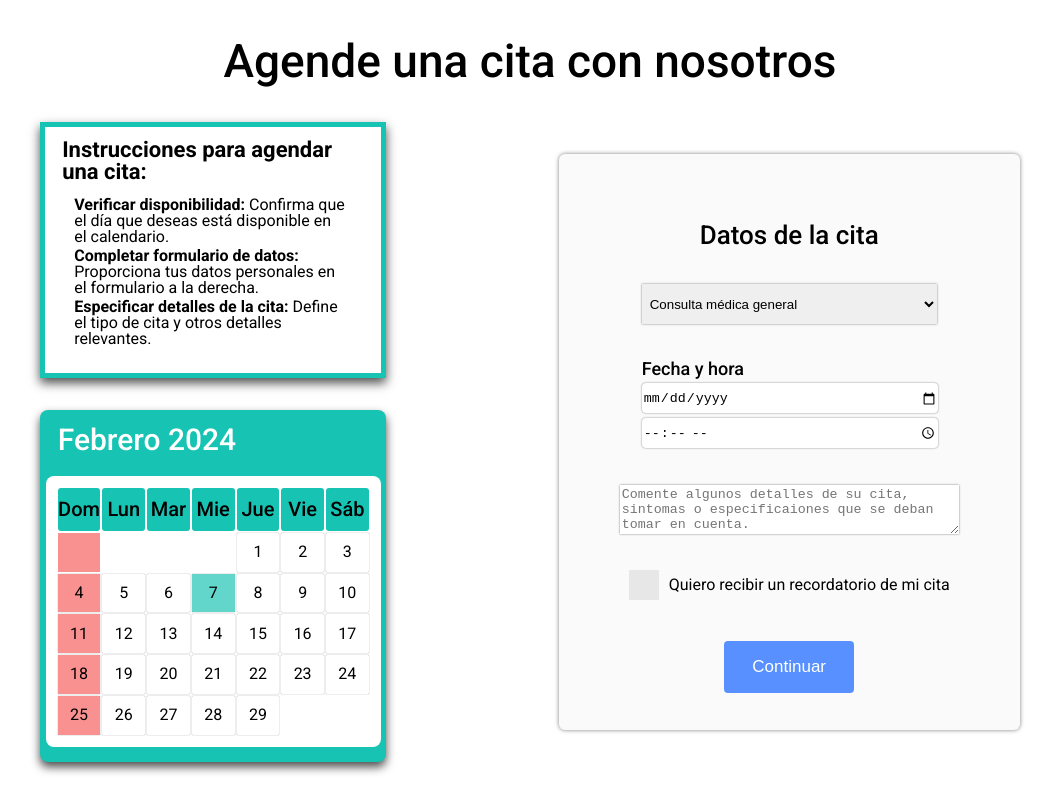
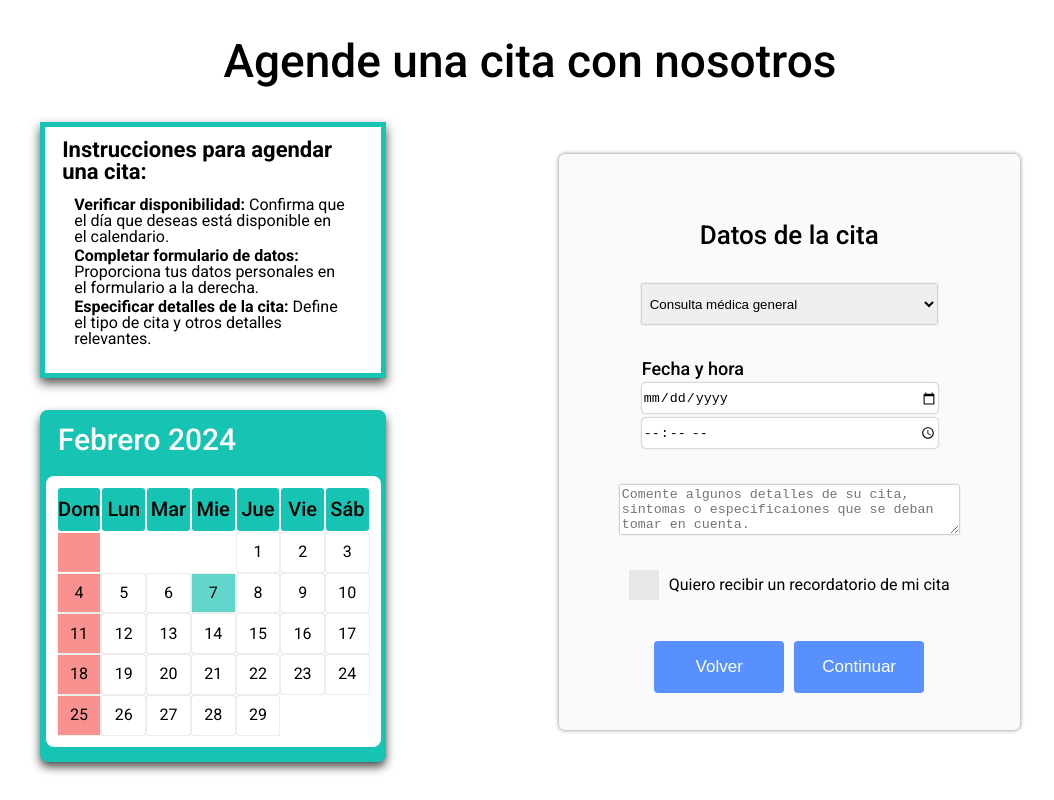
Before and after one commit to LTovarAlc/SaludTotal-, a React (Create React App) app: page / in a window 1280 px wide. Both pictures are taken after a click on the button "Continuar". Shown: the part 2392-3192 px from the top of the page, without its empty margins (110-1164 px from the left). Built offline with nearby package versions, Linux system fonts and the light colour scheme; no server answers.

Commit message:
add steper 50%

```diff
--- a/src/components/button/button.jsx
+++ b/src/components/button/button.jsx
@@ -1,8 +1,8 @@
 import "./button.css";
 
-const Button = ({text}) => {
+const Button = ({text, onClick}) => {
   return (
-    <button className="buttonForm">
+    <button className="buttonForm" onClick={onClick}>
       <span>{text}</span>
     </button>
   );
--- /dev/null
+++ b/src/components/button/buttonBack.css
@@ -0,0 +1,39 @@
+.buttonForm {
+    display: inline-block;
+    border-radius: 4px;
+    background-color: #5891ff;
+    border: none;
+    color: #ffffff;
+    text-align: center;
+    font-size: 17px;
+    padding: 16px;
+    width: 130px;
+    transition: all 0.5s;
+    cursor: pointer;
+    margin: 5px;
+  }
+
+  .buttonForm span {
+    cursor: pointer;
+    display: inline-block;
+    position: relative;
+    transition: 0.5s;
+  }
+
+  .buttonForm span:after {
+    content: "»";
+    position: absolute;
+    opacity: 0;
+    top: 0;
+    right: -15px;
+    transition: 0.5s;
+  }
+
+  .buttonForm:hover span {
+    padding-right: 15px;
+  }
+
+  .buttonForm:hover span:after {
+    opacity: 1;
+    right: 0;
+  }
--- /dev/null
+++ b/src/components/button/buttonBack.jsx
@@ -0,0 +1,12 @@
+import "./buttonBack.css";
+import React from "react";
+
+const ButtonBack = ({text, onClick}) => {
+  return (
+    <button className="buttonForm" onClick={onClick}>
+      <span>{text}</span>
+    </button>
+  );
+};
+
+export default ButtonBack;
--- a/src/components/date/date.jsx
+++ b/src/components/date/date.jsx
@@ -1,27 +1,42 @@
-import Instructions from "../instructions/instructions"
-import Calendar from "./calendar/calendar"
-import "./date.css"
-import DateForm from "./forms/DateForm"
-import PersonalForm from "./forms/PersonalForm"
-import Button from "../button/button"
+import Instructions from "../instructions/instructions";
+import Calendar from "./calendar/calendar";
+import "./date.css";
+import DateForm from "./forms/DateForm";
+import PersonalForm from "./forms/PersonalForm";
+import Button from "../button/button";
+import React, { useState } from "react";
+import ButtonBack from "../button/buttonBack";
 
 const Date = () => {
-    return(
+    const [step, setStep] = useState(1);
+
+    const handleNextStep = () => {
+        setStep(step + 1);
+    };
+
+    const handlePreviousStep = () => {
+        setStep(step - 1)
+    }
+
+    return (
         <section className="date">
             <h6>Agende una cita con nosotros</h6>
             <div className="appointment__container">
                 <div className="instructions__calendar-container">
-                    <Instructions/>
-                    <Calendar/>
+                    <Instructions />
+                    <Calendar />
                 </div>
                 <div className="form_container">
-                    {/* <PersonalForm/> */}
-                    <DateForm/>
-                    <Button text="Continuar"/>
+                    {step === 1 && <PersonalForm />}
+                    {step === 2 && <DateForm />}
+                    <div className="btns__container">
+                    {step === 2 && <ButtonBack text="Volver" onClick={handlePreviousStep} />}
+                    <Button text="Continuar" onClick={handleNextStep} />
+                    </div>
                 </div>
             </div>
         </section>
-    )
-}
+    );
+};
 
-export default Date
+export default Date;
```
